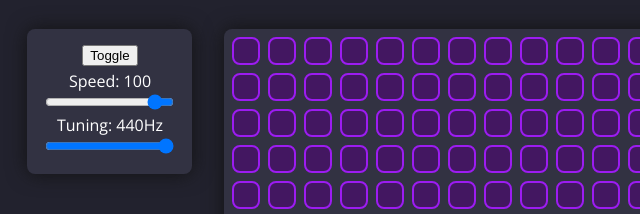
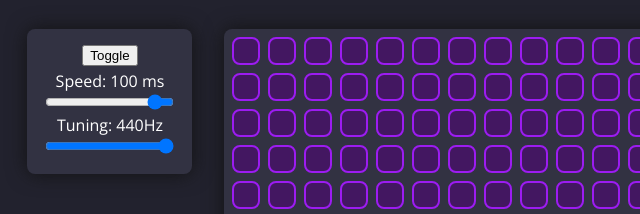
Before and after one commit to twboom/SynthQuencer, a plain HTML site: page src/synthquencer.html in a window 1280 px wide. Shown: the part 150-364 px from the top of the page, 222-862 px from the left. Drawn offline with nearby package versions, Linux system fonts and the light colour scheme.

Commit message:
Small addition

```diff
--- a/src/synthquencer.html
+++ b/src/synthquencer.html
@@ -27,7 +27,7 @@
                         <button id="toggle" class="controls">Toggle</button>
                     </div>
                     <div>
-                        <p>Speed: <span class="speed display"></span></p>
+                        <p>Speed: <span class="speed display"></span> ms</p>
                         <input class="control" type="range" name="speed" id="speed" min="0" max="1000" step="1" value="100" style="direction: rtl;">
                     </div>
                     <div>
```
